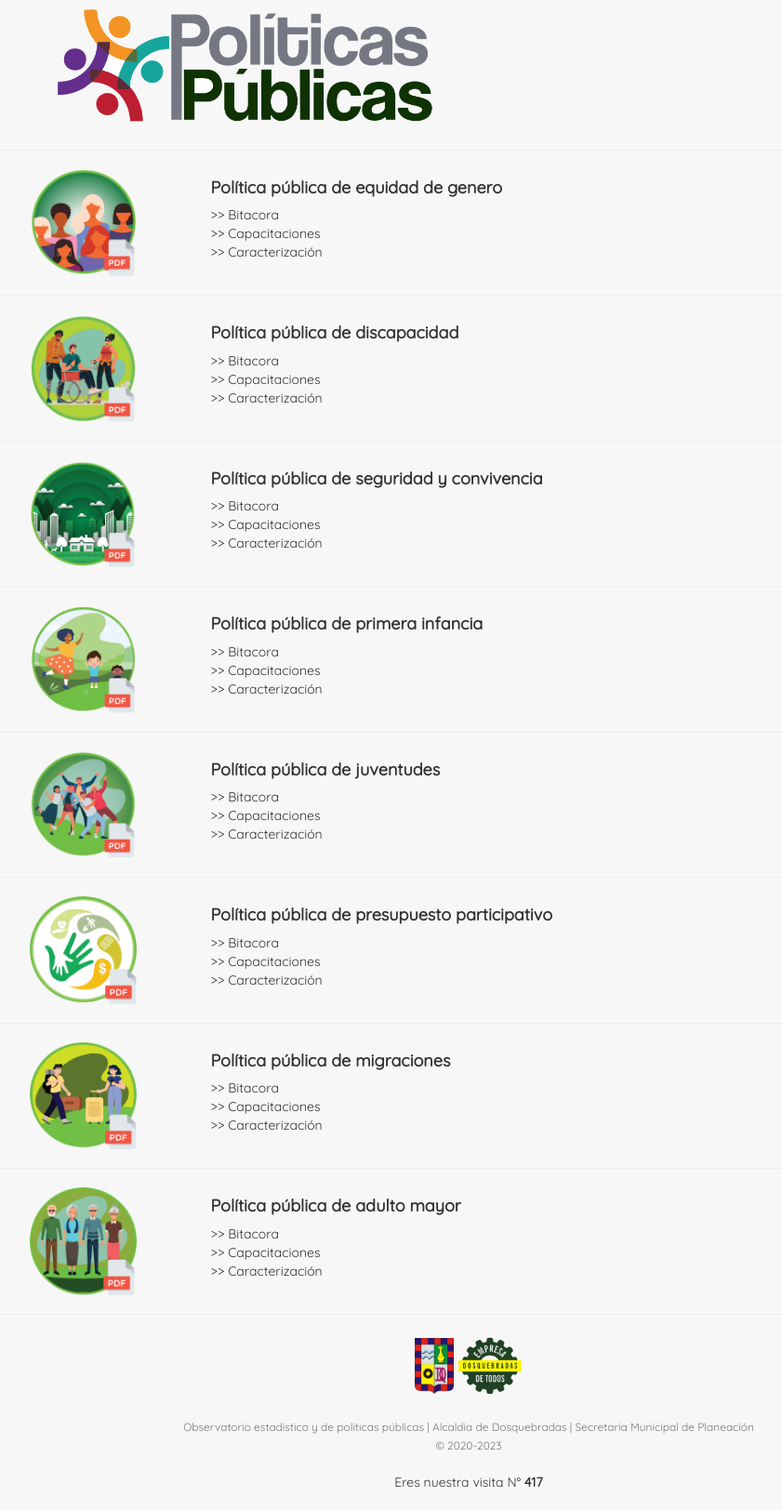
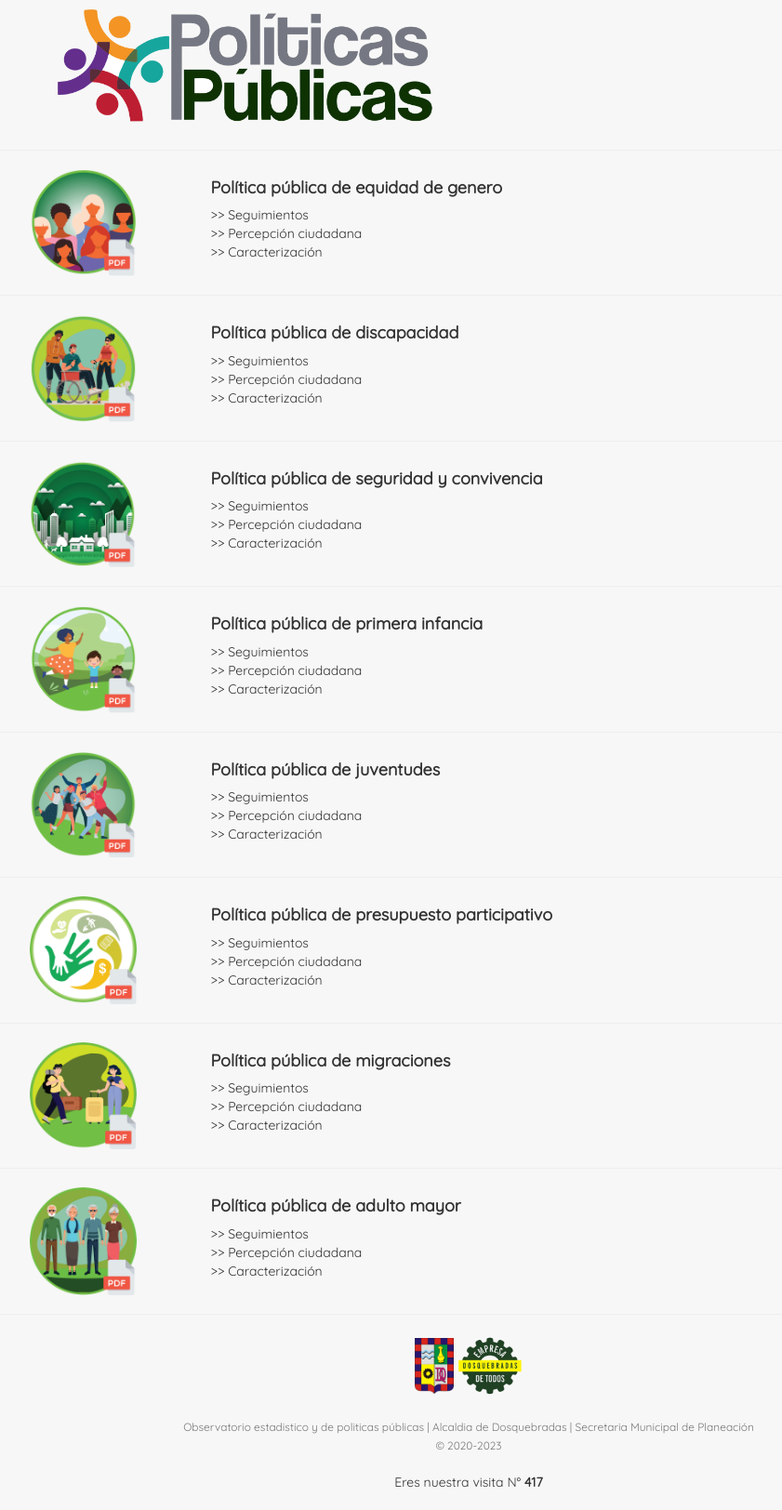
Before and after one commit to hugandoro/dqs-web-observatorio-estadistico-politicas-2021, a PHP site: template view/politicas/buenaspracticas.view.php in a window 1280 px wide. Shown: the whole page at 93% size, without its empty margins (136-977 px from the left). Run offline with PHP 8.4, Linux system fonts and the light colour scheme; the template is opened without the code that fills it, so the values that code supplies are empty; some libraries are stand-ins or nearby versions.

```diff
--- a/view/politicas/buenaspracticas.view.php
+++ b/view/politicas/buenaspracticas.view.php
@@ -17,8 +17,8 @@
     </div>
     <div class="col-lg-8 col-md-12 col-xs-12">
         <h4><b>Política pública de equidad de genero</b></h4>
-        >> Bitacora<br>
-        >> Capacitaciones<br>
+        >> Seguimientos<br>
+        >> Percepción ciudadana<br>
         >> Caracterización<br>
     </div>
     <div class="col-lg-1 col-md-12 col-xs-12"></div>
@@ -35,8 +35,8 @@
     </div>
     <div class="col-lg-8 col-md-12 col-xs-12">
         <h4><b>Política pública de discapacidad</b></h4>
-        >> Bitacora<br>
-        >> Capacitaciones<br>
+        >> Seguimientos<br>
+        >> Percepción ciudadana<br>
         >> Caracterización<br>
     </div>
     <div class="col-lg-1 col-md-12 col-xs-12"></div>
@@ -53,8 +53,8 @@
     </div>
     <div class="col-lg-8 col-md-12 col-xs-12">
         <h4><b>Política pública de seguridad y convivencia</b></h4>
-        >> Bitacora<br>
-        >> Capacitaciones<br>
+        >> Seguimientos<br>
+        >> Percepción ciudadana<br>
         >> Caracterización<br>
     </div>
     <div class="col-lg-1 col-md-12 col-xs-12"></div>
@@ -71,8 +71,8 @@
     </div>
     <div class="col-lg-8 col-md-12 col-xs-12">
         <h4><b>Política pública de primera infancia</b></h4>
-        >> Bitacora<br>
-        >> Capacitaciones<br>
+        >> Seguimientos<br>
+        >> Percepción ciudadana<br>
         >> Caracterización<br>
     </div>
     <div class="col-lg-1 col-md-12 col-xs-12"></div>
@@ -89,8 +89,8 @@
     </div>
     <div class="col-lg-8 col-md-12 col-xs-12">
         <h4><b>Política pública de juventudes</b></h4>
-        >> Bitacora<br>
-        >> Capacitaciones<br>
+        >> Seguimientos<br>
+        >> Percepción ciudadana<br>
         >> Caracterización<br>
     </div>
     <div class="col-lg-1 col-md-12 col-xs-12"></div>
@@ -107,8 +107,8 @@
     </div>
     <div class="col-lg-8 col-md-12 col-xs-12">
         <h4><b>Política pública de presupuesto participativo</b></h4>
-        >> Bitacora<br>
-        >> Capacitaciones<br>
+        >> Seguimientos<br>
+        >> Percepción ciudadana<br>
         >> Caracterización<br>
     </div>
     <div class="col-lg-1 col-md-12 col-xs-12"></div>
@@ -125,8 +125,8 @@
     </div>
     <div class="col-lg-8 col-md-12 col-xs-12">
         <h4><b>Política pública de migraciones</b></h4>
-        >> Bitacora<br>
-        >> Capacitaciones<br>
+        >> Seguimientos<br>
+        >> Percepción ciudadana<br>
         >> Caracterización<br>
     </div>
     <div class="col-lg-1 col-md-12 col-xs-12"></div>
@@ -143,8 +143,8 @@
     </div>
     <div class="col-lg-8 col-md-12 col-xs-12">
         <h4><b>Política pública de adulto mayor</b></h4>
-        >> Bitacora<br>
-        >> Capacitaciones<br>
+        >> Seguimientos<br>
+        >> Percepción ciudadana<br>
         >> Caracterización<br>
     </div>
     <div class="col-lg-1 col-md-12 col-xs-12"></div>
```
Also changed, not shown: view/portada/home.view.php (+7 -0 lines), assets/img/banner_alta_gerencia_2021.jpg (added).
